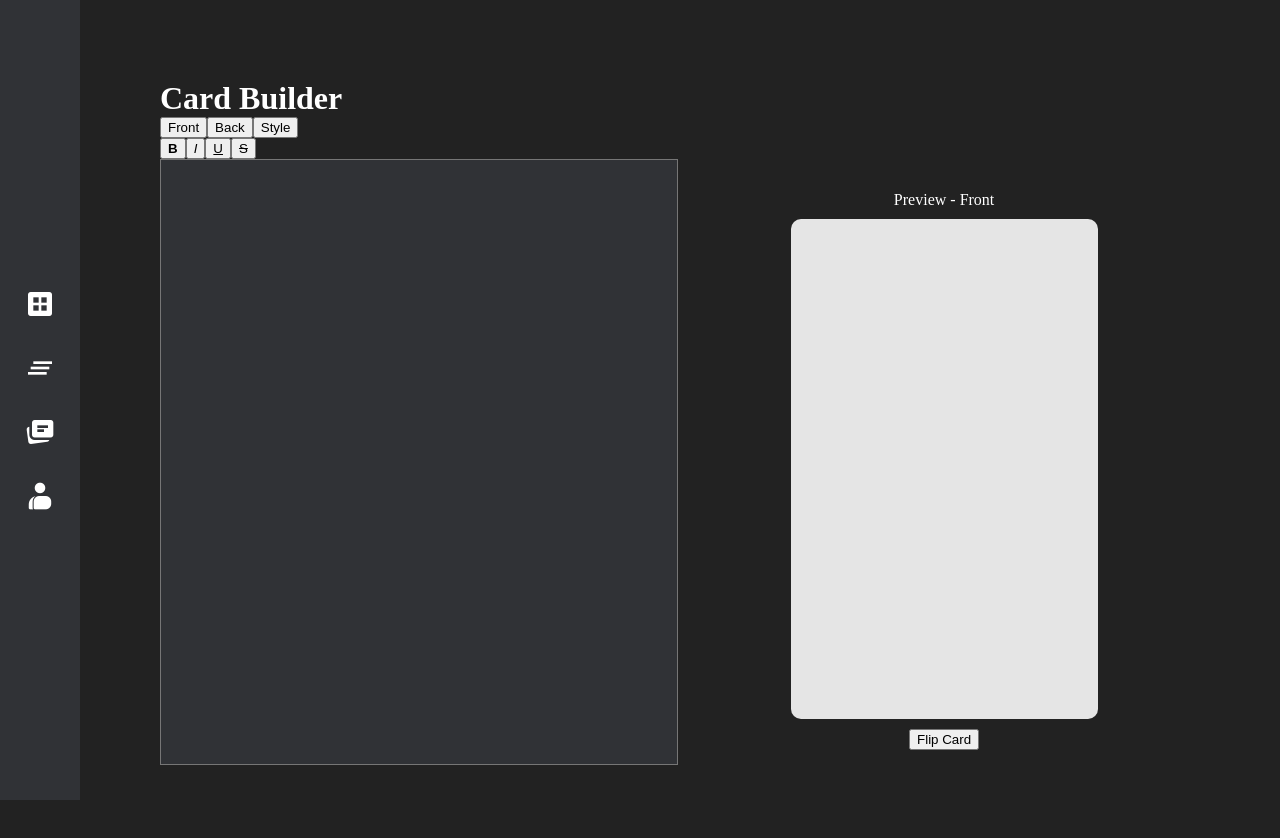
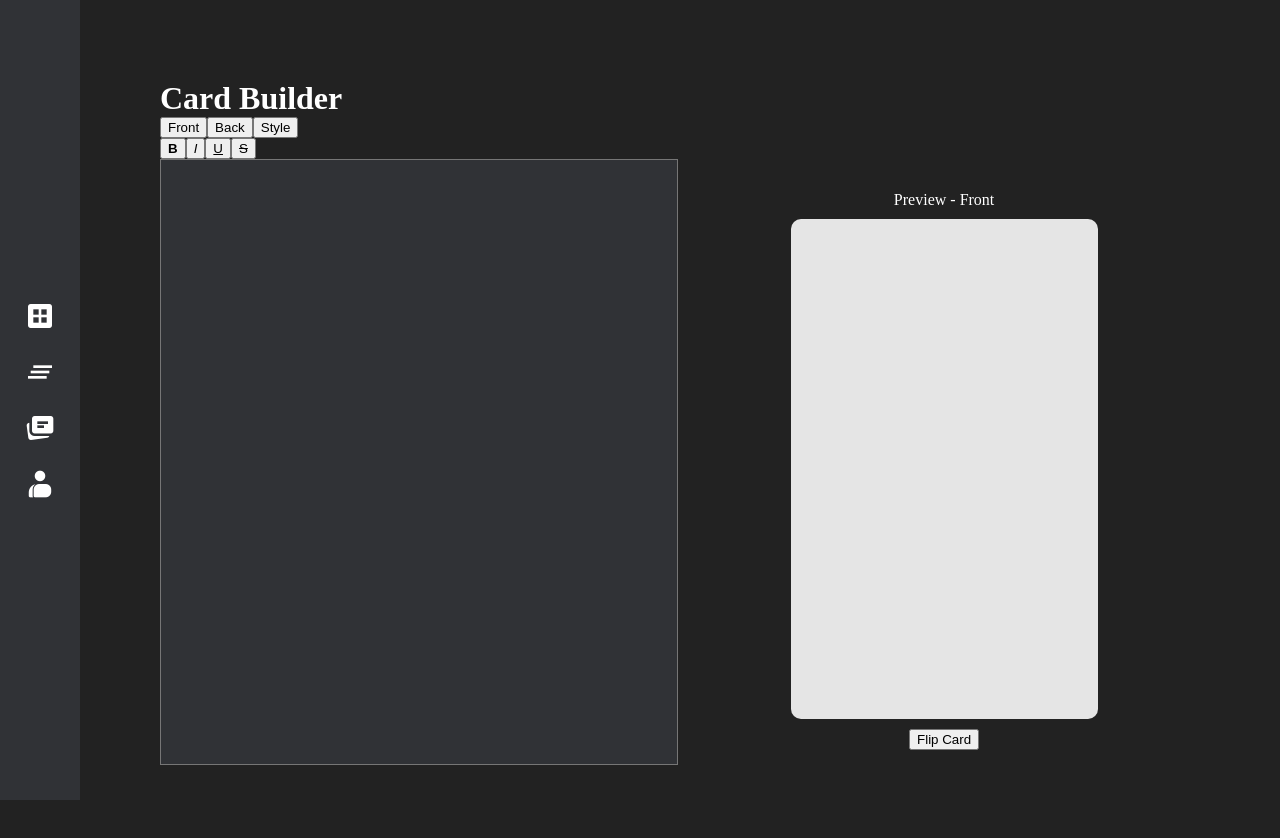
Before and after one commit to 18barbers2/gostudycards, a React (Vite) app in the folder frontend/: page / in a window 1280 px wide. Shown: the top 838 px of the page. Built offline with nearby package versions, Linux system fonts and the light colour scheme.

Commit message:
style: decreased row gap in navbar

```diff
--- a/frontend/src/css/NavBar.css
+++ b/frontend/src/css/NavBar.css
@@ -17,7 +17,7 @@ ul {
     align-items: center;
     width: 100%;
     height: 100%;
-    row-gap: 2em;
+    row-gap: 1.5em;
 }
 
 .material-symbols-outlined {
```
